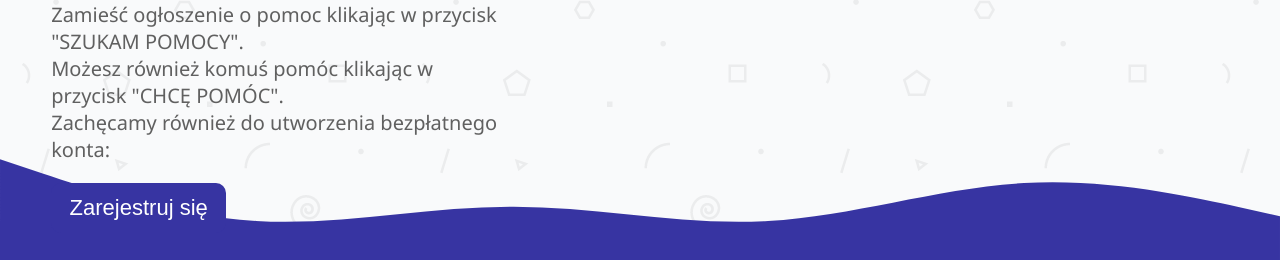
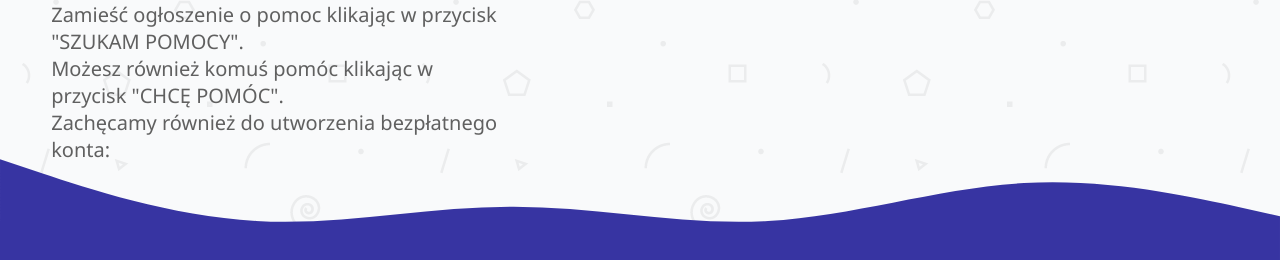
Before and after one commit to KacperGielda/covidoOdporni, a website: page public/Page/home-logged.html in a window 1280 px wide. Shown: the part 456-716 px from the top of the page. Drawn offline with Linux system fonts and the light colour scheme.

Commit message:
delete register button

```diff
--- a/public/Page/home-logged.html
+++ b/public/Page/home-logged.html
@@ -42,7 +42,6 @@
           <br>
           Zachęcamy również do utworzenia bezpłatnego konta:
         </p>
-        <button class="register-btn" id="registerBtn"><a href="register-page.html">Zarejestruj się</a></button>
       </aside>
 
       <article>
```
